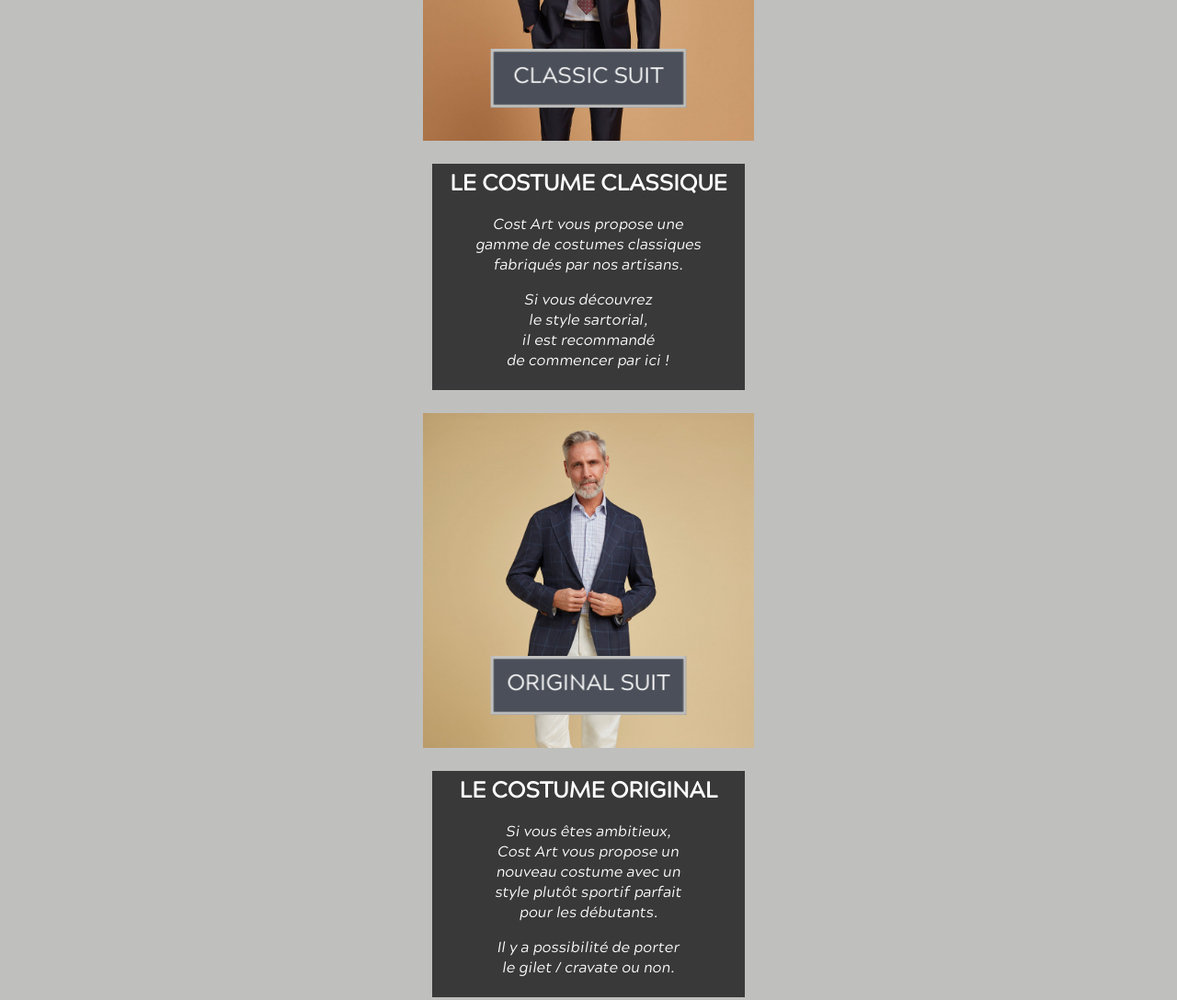
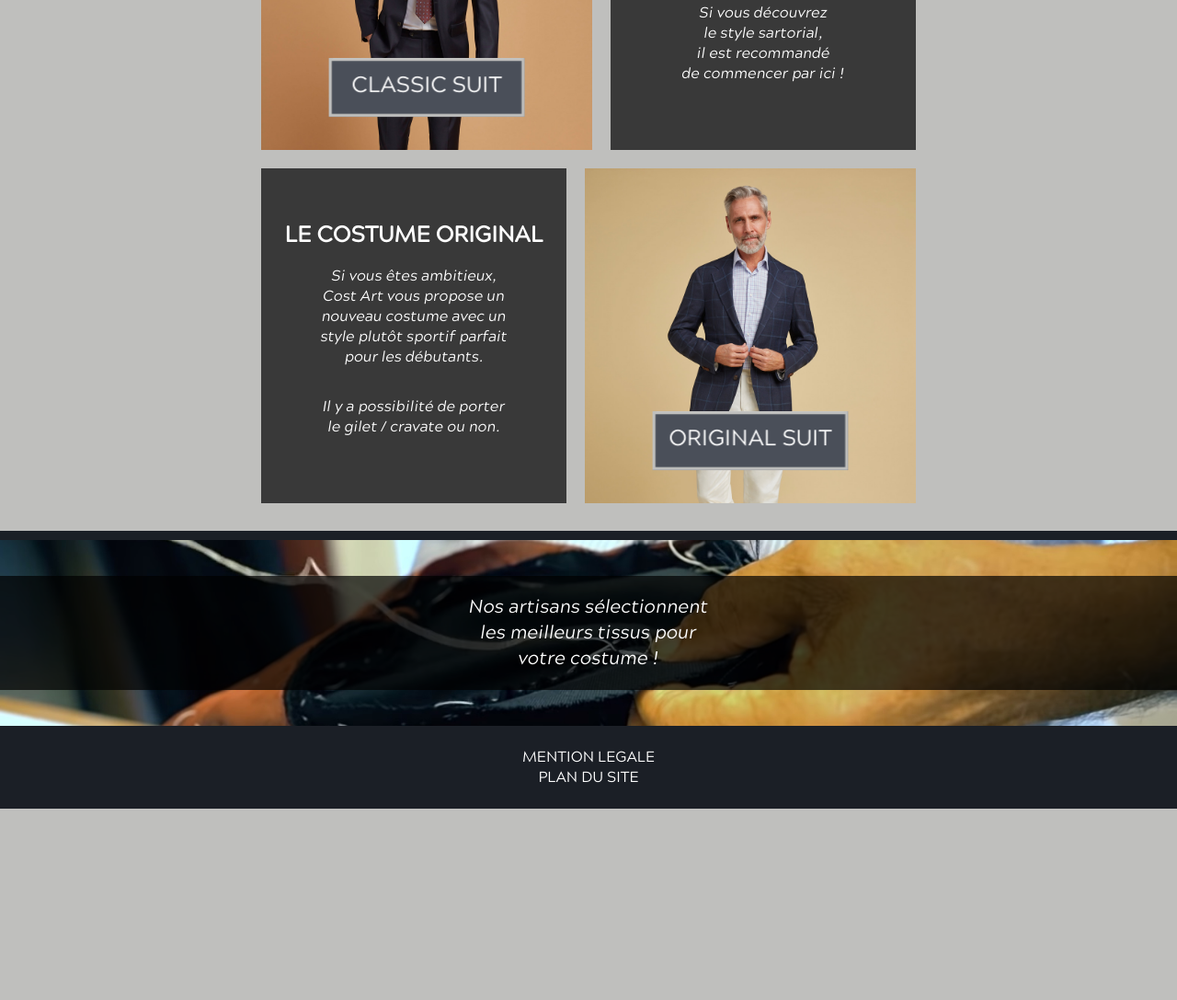
Before and after one commit to LeSapinDeNoel/projet_statique, a plain HTML site: page index.html in a window 1280 px wide. Shown: the part 1031-2118 px from the top of the page at 92% size. After the commit the page ends 1910 px from the top, so only its background shows below. Drawn offline with nearby package versions, Linux system fonts and the light colour scheme.

Commit message:
media query tablette

```diff
--- a/css/style.css
+++ b/css/style.css
@@ -195,7 +195,6 @@ main {
   justify-content: center;
   flex-direction: column;
   align-items: center;
-  margin-top: 20px;
 }
 
 .bg-article-a {
@@ -321,3 +320,51 @@ main {
 .info a:hover {
   text-decoration: underline;
 }
+
+@media screen and (min-width: 370px) {
+  main {
+    margin-top: 20px;
+  }
+}
+
+@media screen and (min-width: 767px) {
+
+  .article_a {
+    display: flex;
+    align-items: center;
+    flex-direction: row;
+  }
+
+  .bg-article-a {
+    margin-right: 10px;
+  }
+
+  .bg-article-txt {
+    margin: 10px;
+    margin-right: 0;
+    padding: 0 15px;
+    height: 364px;
+    display: flex;
+    justify-content: center;
+    align-items: center;
+    flex-direction: column;
+    justify-self: center;
+  }
+
+  .article_b {
+    display: flex;
+    align-items: center;
+    flex-direction: row-reverse;
+    padding-bottom: 20px;
+  }
+
+  .article_b .bg-article-txt {
+    margin: 10px;
+    width: 302px;
+    margin-left: 0;
+  }
+
+  .bg-article-b {
+    margin-left: 10px;
+  }
+}
--- a/index.html
+++ b/index.html
@@ -28,7 +28,7 @@
             <div class="logo_img"></div>
         </div>
         <nav id="j_menu" class="menu hide">
-            <a href="#">Accueil</a>
+            <a href="index.html">Accueil</a>
             <a href="#">Costumes</a>
             <a href="#">Contact</a>
         </nav>
```
